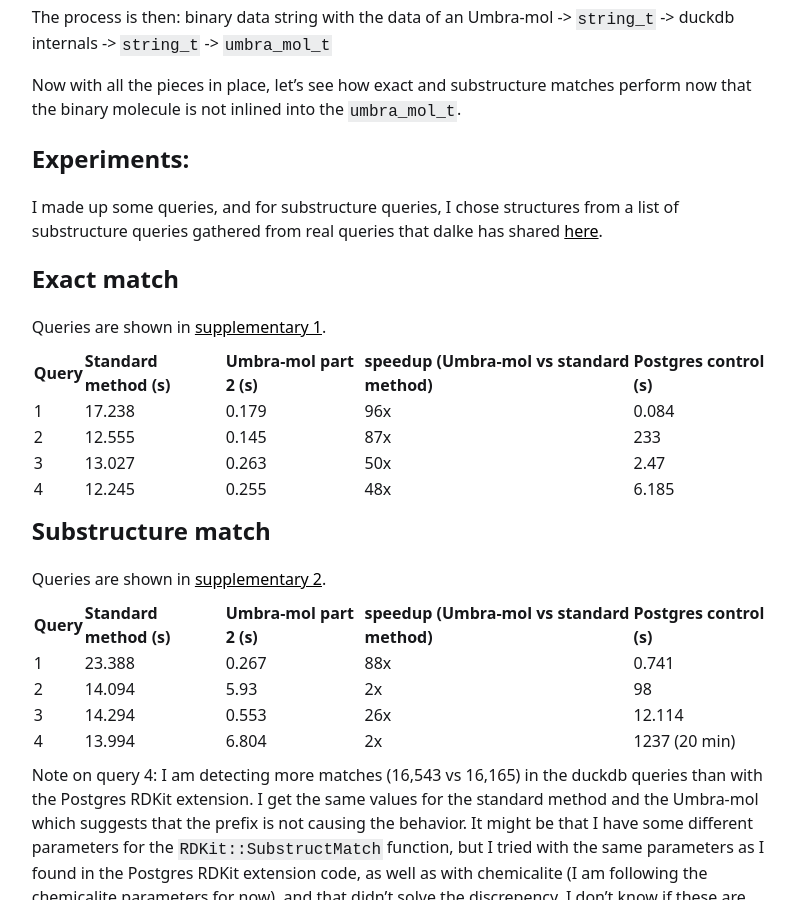
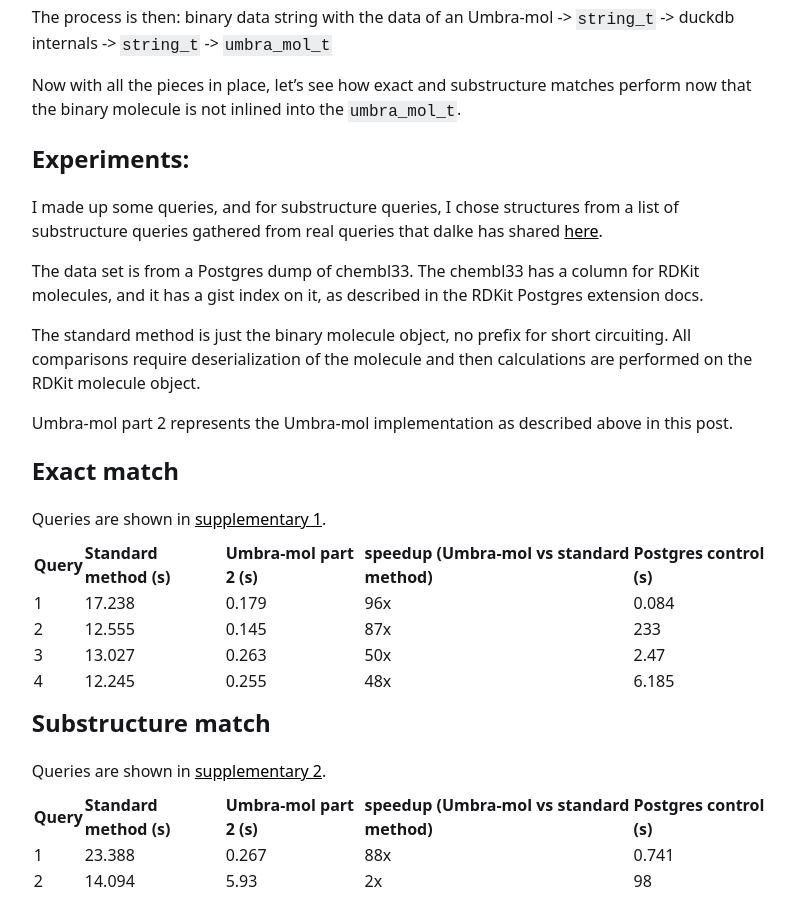
Before and after one commit to bodowd/bodowd.github.io, a Jekyll site: the page built from _posts/2024-08-10-umbra-style-molecules-part-2.md, in a window 1280 px wide and 900 px high, scrolled down 7172 px. Shown: the whole window, without its empty margins (321-1116 px from the left). Built offline with Jekyll 4.4.1, drawn with Linux system fonts in a browser that asks for light colours.

Commit message:
add details on experiments

```diff
--- a/_posts/2024-08-10-umbra-style-molecules-part-2.md
+++ b/_posts/2024-08-10-umbra-style-molecules-part-2.md
@@ -357,6 +357,17 @@ I made up some queries, and for substructure queries, I chose structures from a
 list of substructure queries gathered from real queries that dalke has
 shared [here](https://hg.sr.ht/~dalke/sqc/browse/README?rev=tip).
 
+The data set is from a Postgres dump of chembl33.
+The chembl33 has a column for RDKit molecules, and it has a gist index on it, as
+described in the RDKit Postgres extension docs.
+
+The standard method is just the binary molecule object, no prefix for short circuiting.
+All comparisons require deserialization of the molecule and then calculations
+are performed on the RDKit molecule object.
+
+Umbra-mol part 2 represents the Umbra-mol implementation as described above in
+this post.
+
 ## Exact match
 
 Queries are shown in [supplementary 1](#supplementary1).
```
